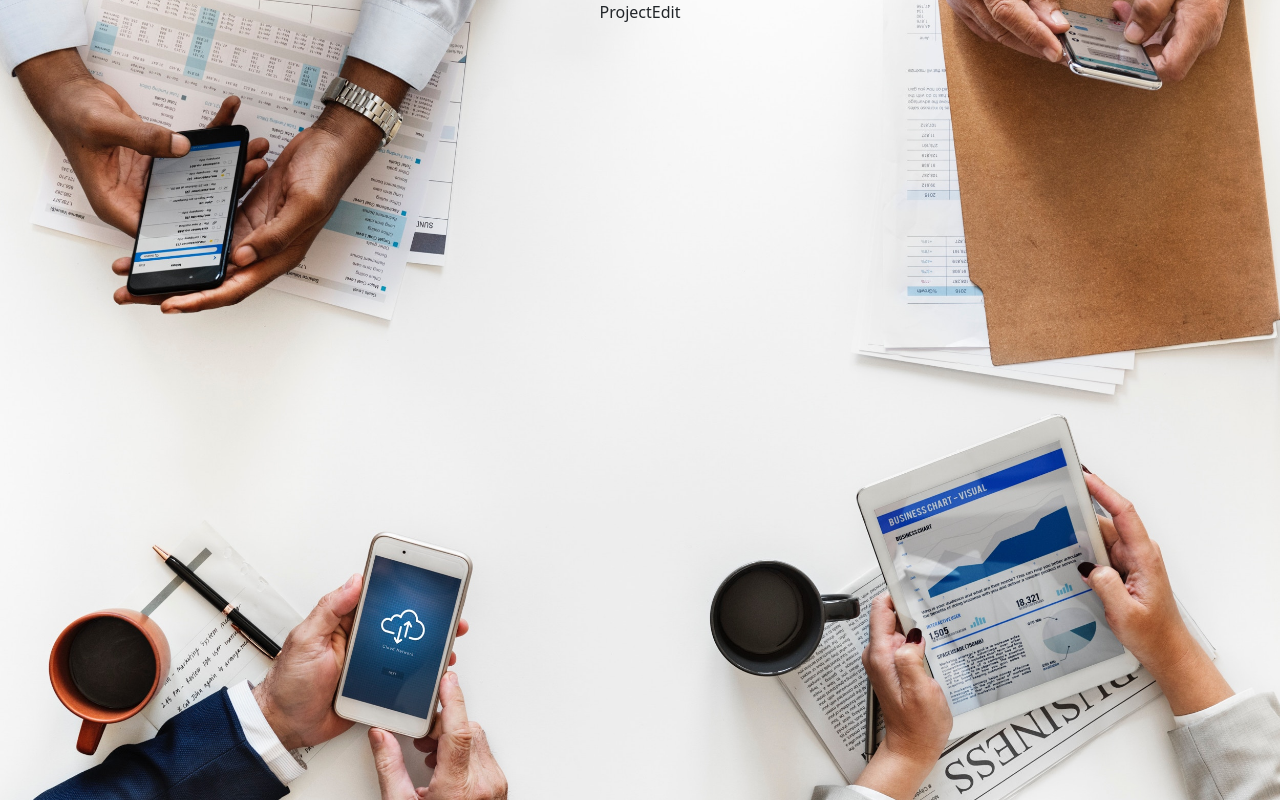
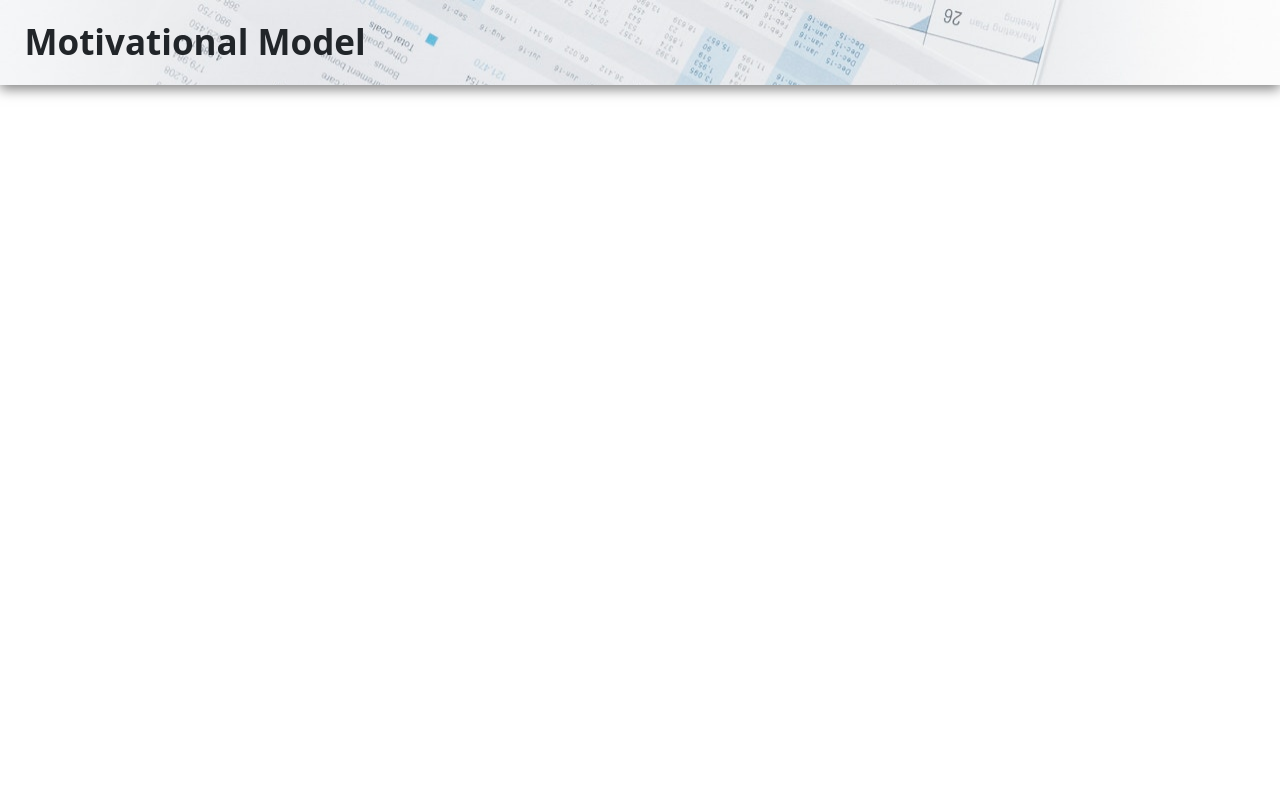
Before and after one commit to MotivationalModelling/mm-local-editor, a React (Vite) app: page /projectEdit in a window 1280 px wide. Built offline with nearby package versions, Linux system fonts and the light colour scheme.

Commit message:
Change welcome layouts, add projectEdit header

```diff
--- a/src/App.tsx
+++ b/src/App.tsx
@@ -5,7 +5,6 @@ import ProjectEdit from "./components/ProjectEdit";
 
 const App = () => {
   return (
-    <div id="bg" className=" text-center">
     <BrowserRouter>
       <Routes>
         <Route path="/" element={<Welcome />} />
@@ -13,7 +12,6 @@ const App = () => {
         <Route path="/projectEdit" element={<ProjectEdit />} />
       </Routes>
     </BrowserRouter>
-    </div>
   );
 };
 
--- a/src/components/Papers.tsx
+++ b/src/components/Papers.tsx
@@ -6,7 +6,10 @@ import WelcomeFooter from "./WelcomeFooter";
 
 const Papers = () => {
   return (
-    <div className="cover-container d-flex h-100 p-3 mx-auto flex-column">
+    <div
+      className="cover-container d-flex h-100 p-3 mx-auto flex-column text-center"
+      id="bg"
+    >
       <WelcomeHeader />
       <main role="main" className="inner cover">
         <div>
--- /dev/null
+++ b/src/components/ProjectEdit.css
@@ -0,0 +1,8 @@
+body {
+  height: 100vh;
+}
+
+header {
+  box-shadow: 0 0.25rem 0.75rem rgba(0, 0, 0, 0.5);
+  background-image: url("../assets/img/profile-background.jpg");
+}
--- a/src/components/ProjectEdit.tsx
+++ b/src/components/ProjectEdit.tsx
@@ -1,7 +1,12 @@
-import React from "react";
+import ProjectEditHeader from "./ProjectEditHeader";
+import "./ProjectEdit.css";
 
 const ProjectEdit = () => {
-  return <div>ProjectEdit</div>;
+  return (
+    <div>
+      <ProjectEditHeader />
+    </div>
+  );
 };
 
 export default ProjectEdit;
--- /dev/null
+++ b/src/components/ProjectEditHeader.tsx
@@ -0,0 +1,22 @@
+import React from "react";
+import { Col, Container, Row } from "react-bootstrap";
+
+const ProjectEditHeader = () => {
+  return (
+    <header
+      className="bg-white mb-2 py-3 overflow-hidden"
+      style={{ width: "auto", minWidth: "1280px", maxWidth: "100%" }}
+    >
+      <Container fluid>
+        <Row>
+          <Col>
+            &nbsp;&nbsp;&nbsp;
+            <strong style={{ fontSize: "35px" }}>Motivational Model</strong>
+          </Col>
+        </Row>
+      </Container>
+    </header>
+  );
+};
+
+export default ProjectEditHeader;
--- a/src/components/Welcome.tsx
+++ b/src/components/Welcome.tsx
@@ -16,8 +16,9 @@ const Welcome = () => {
 
   return (
     <div
-      className="over-container d-flex h-100 p-3  flex-column"
+      className="over-container d-flex h-100 p-3  flex-column text-center"
       onDragOver={handleDragOver}
+      id="bg"
     >
       <WelcomeHeader />
       <main role="main" className="inner cover">
```
Lines whose indentation alone changed are shown as unchanged.
